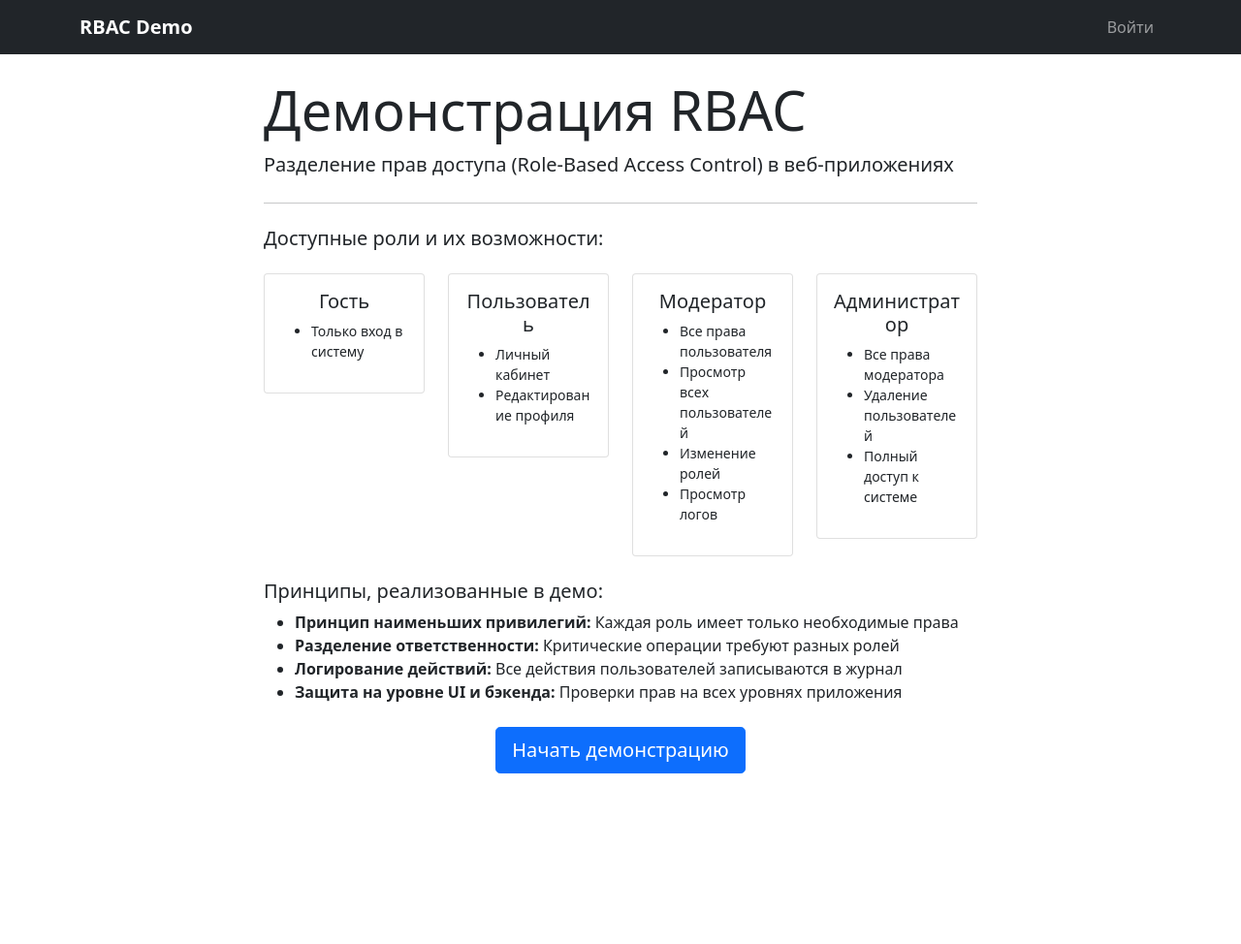
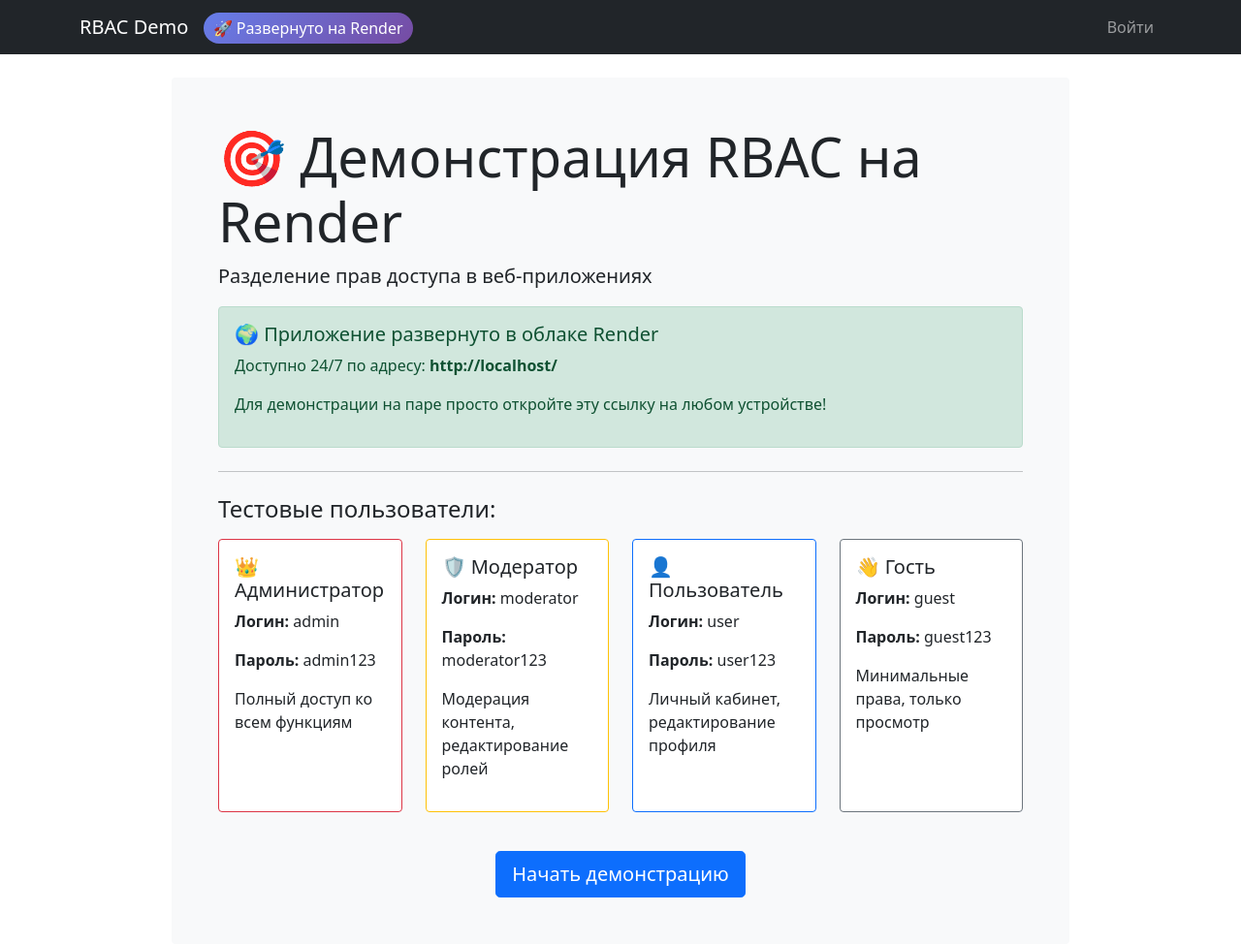
Before and after one commit to retvl/rbac-render-demo, a Flask app: page / in a window 1280 px wide. Shown: the whole page at 97% size. Before the commit the page ends 798 px from the top, so only its background shows below. Run offline with Flask 3, Linux system fonts and the light colour scheme.

Commit message:
RBAC Demo - веб-приложение с разделением прав доступа

```diff
--- a/app.py
+++ b/app.py
@@ -1,54 +1,74 @@
-from flask import Flask, render_template, request, redirect, url_for, flash, jsonify
-from flask_login import LoginManager, login_user, logout_user, login_required, current_user
-from models import db, User, AuditLog, Role, Permission
-from functools import wraps
-import datetime
+"""
+🚀 RBAC Demo - Развертывание на Render.com
+Сайт будет доступен 24/7 по адресу: ваш-проект.onrender.com
+"""
+
+import os
+from flask import Flask, render_template, request, session, redirect, url_for, flash
+from flask_sqlalchemy import SQLAlchemy
+from werkzeug.security import generate_password_hash, check_password_hash
+from datetime import datetime
 
 app = Flask(__name__)
-app.config['SECRET_KEY'] = 'your-secret-key-here'
-app.config['SQLALCHEMY_DATABASE_URI'] = 'sqlite:///database.db'
+
+# Конфигурация для Render
+app.config['SECRET_KEY'] = os.environ.get('SECRET_KEY', 'dev-secret-key-2024')
+
+# Используем PostgreSQL на Render, SQLite локально
+if os.environ.get('RENDER'):
+    # На Render используем PostgreSQL
+    database_url = os.environ.get('DATABASE_URL')
+    if database_url and database_url.startswith('postgres://'):
+        database_url = database_url.replace('postgres://', 'postgresql://', 1)
+    app.config['SQLALCHEMY_DATABASE_URI'] = database_url
+else:
+    # Локально используем SQLite
+    app.config['SQLALCHEMY_DATABASE_URI'] = 'sqlite:///rbac.db'
+
 app.config['SQLALCHEMY_TRACK_MODIFICATIONS'] = False
 
-db.init_app(app)
-login_manager = LoginManager(app)
-login_manager.login_view = 'login'
+db = SQLAlchemy(app)
 
-# Декоратор для проверки разрешений
-from functools import wraps
+# Модели данных
+class User(db.Model):
+    id = db.Column(db.Integer, primary_key=True)
+    username = db.Column(db.String(80), unique=True, nullable=False)
+    password_hash = db.Column(db.String(200), nullable=False)
+    role = db.Column(db.String(50), nullable=False, default='Пользователь')
+    email = db.Column(db.String(120), unique=True, nullable=False)
 
-def permission_required(permission):
-    def decorator(f):
-        @wraps(f)
-        @login_required
-        def decorated_function(*args, **kwargs):
-            if not current_user.has_permission(permission):
-                flash('У вас недостаточно прав для доступа к этой странице', 'danger')
-                return redirect(url_for('index'))
-            return f(*args, **kwargs)
-        return decorated_function
-    return decorator
+    def set_password(self, password):
+        self.password_hash = generate_password_hash(password)
 
-# Декоратор для проверки роли
-def role_required(role_name):
-    def decorator(f):
-        @wraps(f)
-        @login_required
-        def decorated_function(*args, **kwargs):
-            if current_user.role != role_name:
-                flash(f'Требуется роль {role_name}', 'danger')
-                return redirect(url_for('index'))
-            return f(*args, **kwargs)
-        return decorated_function
-    return decorator
+    def check_password(self, password):
+        return check_password_hash(self.password_hash, password)
 
-@login_manager.user_loader
-def load_user(user_id):
-    return User.query.get(int(user_id))
+class AuditLog(db.Model):
+    id = db.Column(db.Integer, primary_key=True)
+    username = db.Column(db.String(80), nullable=False)
+    action = db.Column(db.String(200), nullable=False)
+    timestamp = db.Column(db.DateTime, default=datetime.utcnow)
 
+# Определение прав
+ROLE_PERMISSIONS = {
+    'Гость': ['Просмотр'],
+    'Пользователь': ['Просмотр', 'Редактирование профиля', 'Создание контента'],
+    'Модератор': ['Просмотр', 'Редактирование профиля', 'Модерация контента',
+                  'Просмотр пользователей', 'Редактирование ролей'],
+    'Администратор': ['Просмотр', 'Редактирование профиля', 'Модерация контента',
+                      'Просмотр пользователей', 'Редактирование ролей',
+                      'Удаление пользователей', 'Просмотр логов', 'Управление системой']
+}
+
+# Главная страница
 @app.route('/')
 def index():
-    return render_template('index.html')
+    """Главная страница с информацией о проекте"""
+    return render_template('index.html',
+                          deployed_on_render=True,
+                          site_url=request.host_url)
 
+# Страница входа
 @app.route('/login', methods=['GET', 'POST'])
 def login():
     if request.method == 'POST':
@@ -58,143 +78,93 @@ def login():
         user = User.query.filter_by(username=username).first()
 
         if user and user.check_password(password):
-            login_user(user)
+            session['user_id'] = user.id
+            session['username'] = user.username
+            session['role'] = user.role
 
             # Логируем вход
             log = AuditLog(
-                user_id=user.id,
-                action=f'Пользователь {user.username} вошел в систему',
-                ip_address=request.remote_addr
+                username=user.username,
+                action=f"Пользователь {user.username} вошел в систему"
             )
             db.session.add(log)
             db.session.commit()
 
-            flash('Вы успешно вошли в систему!', 'success')
+            flash(f'Добро пожаловать, {user.username}!', 'success')
             return redirect(url_for('dashboard'))
-        else:
-            flash('Неверное имя пользователя или пароль', 'danger')
+
+        flash('Неверное имя пользователя или пароль', 'danger')
 
     return render_template('login.html')
 
+# Панель управления
+@app.route('/dashboard')
+def dashboard():
+    if 'user_id' not in session:
+        return redirect(url_for('login'))
+
+    user = User.query.get(session['user_id'])
+    return render_template('dashboard.html',
+                          user=user,
+                          permissions=ROLE_PERMISSIONS.get(user.role, []))
+
+# Панель администратора
+@app.route('/admin')
+def admin_panel():
+    if 'user_id' not in session or session['role'] != 'Администратор':
+        flash('Недостаточно прав для доступа', 'danger')
+        return redirect(url_for('dashboard'))
+
+    users = User.query.all()
+    logs = AuditLog.query.order_by(AuditLog.timestamp.desc()).limit(50).all()
+
+    return render_template('admin.html', users=users, logs=logs)
+
+# Выход
 @app.route('/logout')
-@login_required
 def logout():
-    # Логируем выход
-    log = AuditLog(
-        user_id=current_user.id,
-        action=f'Пользователь {current_user.username} вышел из системы',
-        ip_address=request.remote_addr
-    )
-    db.session.add(log)
-    db.session.commit()
+    if 'username' in session:
+        # Логируем выход
+        log = AuditLog(
+            username=session['username'],
+            action=f"Пользователь {session['username']} вышел из системы"
+        )
+        db.session.add(log)
+        db.session.commit()
 
-    logout_user()
+    session.clear()
     flash('Вы вышли из системы', 'info')
     return redirect(url_for('index'))
 
-@app.route('/dashboard')
-@login_required
-@permission_required(Permission.VIEW_DASHBOARD)
-def dashboard():
-    """Панель управления - доступна всем авторизованным пользователям с соответствующим разрешением"""
-    return render_template('user.html')
-
-@app.route('/admin')
-@login_required
-@role_required('Администратор')
-def admin_panel():
-    """Панель администратора - только для администраторов"""
-    users = User.query.all()
-    logs = AuditLog.query.order_by(AuditLog.timestamp.desc()).limit(50).all()
-    return render_template('admin.html', users=users, logs=logs)
-
-@app.route('/moderator')
-@login_required
-@permission_required(Permission.VIEW_ALL_USERS)
-def moderator_panel():
-    """Панель модератора - для модераторов и администраторов"""
-    users = User.query.all()
-    return render_template('moderator.html', users=users)
-
-@app.route('/api/users/<int:user_id>', methods=['DELETE'])
-@login_required
-@permission_required(Permission.DELETE_USERS)
-def delete_user(user_id):
-    """API для удаления пользователя - только для администраторов"""
-    if current_user.id == user_id:
-        return jsonify({'error': 'Нельзя удалить самого себя'}), 400
-
-    user = User.query.get_or_404(user_id)
-    db.session.delete(user)
-    db.session.commit()
-
-    log = AuditLog(
-        user_id=current_user.id,
-        action=f'Пользователь {current_user.username} удалил пользователя {user.username}',
-        ip_address=request.remote_addr
-    )
-    db.session.add(log)
-    db.session.commit()
-
-    return jsonify({'success': True})
-
-@app.route('/api/users/<int:user_id>/role', methods=['PUT'])
-@login_required
-@permission_required(Permission.EDIT_USERS)
-def change_user_role(user_id):
-    """API для изменения роли пользователя"""
-    user = User.query.get_or_404(user_id)
-    new_role = request.json.get('role')
-
-    if new_role not in Role.ROLES.keys():
-        return jsonify({'error': 'Неверная роль'}), 400
-
-    old_role = user.role
-    user.role = new_role
-    db.session.commit()
-
-    log = AuditLog(
-        user_id=current_user.id,
-        action=f'Пользователь {current_user.username} изменил роль пользователя {user.username} с {old_role} на {new_role}',
-        ip_address=request.remote_addr
-    )
-    db.session.add(log)
-    db.session.commit()
-
-    return jsonify({'success': True})
-
-# Инициализация базы данных и создание тестовых пользователей
-def init_db():
+# Инициализация базы данных
+def init_database():
+    """Создание тестовых пользователей"""
     with app.app_context():
         db.create_all()
 
-        # Создаем тестовых пользователей, если их нет
-        if not User.query.first():
-            # Администратор
-            admin = User(username='admin', email='admin@example.com', role='Администратор')
-            admin.set_password('admin123')
+        # Проверяем, есть ли уже администратор
+        if not User.query.filter_by(username='admin').first():
+            print("🔄 Создание тестовых пользователей...")
 
-            # Модератор
-            moderator = User(username='moderator', email='moderator@example.com', role='Модератор')
-            moderator.set_password('moderator123')
+            # Тестовые пользователи
+            users = [
+                ('admin', 'admin123', 'Администратор', 'admin@example.com'),
+                ('moderator', 'moderator123', 'Модератор', 'moderator@example.com'),
+                ('user', 'user123', 'Пользователь', 'user@example.com'),
+                ('guest', 'guest123', 'Гость', 'guest@example.com')
+            ]
 
-            # Обычный пользователь
-            user = User(username='user', email='user@example.com', role='Пользователь')
-            user.set_password('user123')
+            for username, password, role, email in users:
+                user = User(username=username, role=role, email=email)
+                user.set_password(password)
+                db.session.add(user)
 
-            # Гость (не активирован)
-            guest = User(username='guest', email='guest@example.com', role='Гость')
-            guest.set_password('guest123')
+            db.session.commit()
+            print("✅ Тестовые пользователи созданы!")
 
-            db.session.add_all([admin, moderator, user, guest])
-            db.session.commit()
-
-            print("Тестовые пользователи созданы:")
-            print("1. admin / admin123 (Администратор)")
-            print("2. moderator / moderator123 (Модератор)")
-            print("3. user / user123 (Пользователь)")
-            print("4. guest / guest123 (Гость)")
+# Инициализируем БД при запуске
+init_database()
 
 if __name__ == '__main__':
-    init_db()
-    app.run(debug=True, host='0.0.0.0', port=5000)
+    port = int(os.environ.get('PORT', 5000))
+    app.run(host='0.0.0.0', port=port, debug=False)
--- a/requirements.txt
+++ b/requirements.txt
@@ -1,4 +1,5 @@
 Flask==2.3.3
 Flask-SQLAlchemy==3.0.5
-Flask-Login==0.6.2
-werkzeug==2.3.7
+Werkzeug==2.3.7
+psycopg2-binary==2.9.7
+gunicorn==20.1.0
--- a/runtime.txt
+++ b/runtime.txt
@@ -0,0 +1 @@
+python-3.10.12
--- a/templates/base.html
+++ b/templates/base.html
@@ -3,34 +3,38 @@
 <head>
     <meta charset="UTF-8">
     <meta name="viewport" content="width=device-width, initial-scale=1.0">
-    <title>Демонстрация RBAC</title>
+    <title>{% block title %}RBAC Demo{% endblock %}</title>
     <link href="https://cdn.jsdelivr.net/npm/bootstrap@5.1.3/dist/css/bootstrap.min.css" rel="stylesheet">
     <style>
-        .navbar-brand { font-weight: bold; }
-        .permission-badge { margin-right: 5px; }
-        .log-entry {
-            font-family: monospace;
-            font-size: 0.9em;
-            border-left: 3px solid #007bff;
-            padding-left: 10px;
-            margin-bottom: 5px;
+        .render-badge {
+            background: linear-gradient(135deg, #667eea 0%, #764ba2 100%);
+            color: white;
+            padding: 5px 10px;
+            border-radius: 20px;
+            font-size: 0.8em;
+            margin-left: 10px;
         }
     </style>
 </head>
 <body>
     <nav class="navbar navbar-expand-lg navbar-dark bg-dark">
         <div class="container">
-            <a class="navbar-brand" href="{{ url_for('index') }}">RBAC Demo</a>
+            <a class="navbar-brand" href="/">
+                RBAC Demo
+                {% if deployed_on_render %}
+                <span class="render-badge">🚀 Развернуто на Render</span>
+                {% endif %}
+            </a>
 
-            <div class="navbar-nav ms-auto">
-                {% if current_user.is_authenticated %}
+            <div class="navbar-nav">
+                {% if session.get('user_id') %}
                     <span class="nav-item nav-link">
-                        {{ current_user.username }}
-                        <span class="badge bg-info">{{ current_user.role }}</span>
+                        {{ session.username }}
+                        <span class="badge bg-info">{{ session.role }}</span>
                     </span>
-                    <a class="nav-link" href="{{ url_for('logout') }}">Выйти</a>
+                    <a class="nav-link" href="/logout">Выйти</a>
                 {% else %}
-                    <a class="nav-link" href="{{ url_for('login') }}">Войти</a>
+                    <a class="nav-link" href="/login">Войти</a>
                 {% endif %}
             </div>
         </div>
@@ -40,7 +44,7 @@
         {% with messages = get_flashed_messages(with_categories=true) %}
             {% if messages %}
                 {% for category, message in messages %}
-                    <div class="alert alert-{{ category if category != 'message' else 'info' }} alert-dismissible fade show">
+                    <div class="alert alert-{{ category }} alert-dismissible fade show">
                         {{ message }}
                         <button type="button" class="btn-close" data-bs-dismiss="alert"></button>
                     </div>
@@ -52,41 +56,5 @@
     </div>
 
     <script src="https://cdn.jsdelivr.net/npm/bootstrap@5.1.3/dist/js/bootstrap.bundle.min.js"></script>
-    <script>
-        // JavaScript для динамических действий
-        function changeRole(userId, newRole) {
-            fetch(`/api/users/${userId}/role`, {
-                method: 'PUT',
-                headers: {
-                    'Content-Type': 'application/json',
-                },
-                body: JSON.stringify({ role: newRole })
-            })
-            .then(response => response.json())
-            .then(data => {
-                if (data.success) {
-                    location.reload();
-                } else {
-                    alert('Ошибка: ' + data.error);
-                }
-            });
-        }
-
-        function deleteUser(userId) {
-            if (confirm('Вы уверены, что хотите удалить этого пользователя?')) {
-                fetch(`/api/users/${userId}`, {
-                    method: 'DELETE'
-                })
-                .then(response => response.json())
-                .then(data => {
-                    if (data.success) {
-                        location.reload();
-                    } else {
-                        alert('Ошибка: ' + data.error);
-                    }
-                });
-            }
-        }
-    </script>
 </body>
 </html>
--- a/templates/index.html
+++ b/templates/index.html
@@ -2,82 +2,70 @@
 
 {% block content %}
 <div class="row justify-content-center">
-    <div class="col-md-8">
-        <div class="jumbotron">
-            <h1 class="display-4">Демонстрация RBAC</h1>
-            <p class="lead">Разделение прав доступа (Role-Based Access Control) в веб-приложениях</p>
+    <div class="col-md-10">
+        <div class="jumbotron bg-light p-5 rounded">
+            <h1 class="display-4">🎯 Демонстрация RBAC на Render</h1>
+            <p class="lead">Разделение прав доступа в веб-приложениях</p>
+
+            {% if deployed_on_render %}
+            <div class="alert alert-success">
+                <h5>🌍 Приложение развернуто в облаке Render</h5>
+                <p>Доступно 24/7 по адресу: <strong>{{ site_url }}</strong></p>
+                <p>Для демонстрации на паре просто откройте эту ссылку на любом устройстве!</p>
+            </div>
+            {% endif %}
+
             <hr class="my-4">
 
-            <h5>Доступные роли и их возможности:</h5>
-            <div class="row mt-4">
-                <div class="col-md-3">
-                    <div class="card">
-                        <div class="card-body text-center">
-                            <h5 class="card-title">Гость</h5>
-                            <ul class="text-start small">
-                                <li>Только вход в систему</li>
-                            </ul>
+            <h4>Тестовые пользователи:</h4>
+            <div class="row mt-3">
+                <div class="col-md-3 mb-3">
+                    <div class="card border-danger h-100">
+                        <div class="card-body">
+                            <h5 class="card-title">👑 Администратор</h5>
+                            <p><strong>Логин:</strong> admin</p>
+                            <p><strong>Пароль:</strong> admin123</p>
+                            <p>Полный доступ ко всем функциям</p>
                         </div>
                     </div>
                 </div>
-                <div class="col-md-3">
-                    <div class="card">
-                        <div class="card-body text-center">
-                            <h5 class="card-title">Пользователь</h5>
-                            <ul class="text-start small">
-                                <li>Личный кабинет</li>
-                                <li>Редактирование профиля</li>
-                            </ul>
+
+                <div class="col-md-3 mb-3">
+                    <div class="card border-warning h-100">
+                        <div class="card-body">
+                            <h5 class="card-title">🛡️ Модератор</h5>
+                            <p><strong>Логин:</strong> moderator</p>
+                            <p><strong>Пароль:</strong> moderator123</p>
+                            <p>Модерация контента, редактирование ролей</p>
                         </div>
                     </div>
                 </div>
-                <div class="col-md-3">
-                    <div class="card">
-                        <div class="card-body text-center">
-                            <h5 class="card-title">Модератор</h5>
-                            <ul class="text-start small">
-                                <li>Все права пользователя</li>
-                                <li>Просмотр всех пользователей</li>
-                                <li>Изменение ролей</li>
-                                <li>Просмотр логов</li>
-                            </ul>
+
+                <div class="col-md-3 mb-3">
+                    <div class="card border-primary h-100">
+                        <div class="card-body">
+                            <h5 class="card-title">👤 Пользователь</h5>
+                            <p><strong>Логин:</strong> user</p>
+                            <p><strong>Пароль:</strong> user123</p>
+                            <p>Личный кабинет, редактирование профиля</p>
                         </div>
                     </div>
                 </div>
-                <div class="col-md-3">
-                    <div class="card">
-                        <div class="card-body text-center">
-                            <h5 class="card-title">Администратор</h5>
-                            <ul class="text-start small">
-                                <li>Все права модератора</li>
-                                <li>Удаление пользователей</li>
-                                <li>Полный доступ к системе</li>
-                            </ul>
+
+                <div class="col-md-3 mb-3">
+                    <div class="card border-secondary h-100">
+                        <div class="card-body">
+                            <h5 class="card-title">👋 Гость</h5>
+                            <p><strong>Логин:</strong> guest</p>
+                            <p><strong>Пароль:</strong> guest123</p>
+                            <p>Минимальные права, только просмотр</p>
                         </div>
                     </div>
                 </div>
             </div>
 
-            <div class="mt-4">
-                <h5>Принципы, реализованные в демо:</h5>
-                <ul>
-                    <li><strong>Принцип наименьших привилегий:</strong> Каждая роль имеет только необходимые права</li>
-                    <li><strong>Разделение ответственности:</strong> Критические операции требуют разных ролей</li>
-                    <li><strong>Логирование действий:</strong> Все действия пользователей записываются в журнал</li>
-                    <li><strong>Защита на уровне UI и бэкенда:</strong> Проверки прав на всех уровнях приложения</li>
-                </ul>
-            </div>
-
             <div class="text-center mt-4">
-                {% if not current_user.is_authenticated %}
-                    <a class="btn btn-primary btn-lg" href="{{ url_for('login') }}" role="button">
-                        Начать демонстрацию
-                    </a>
-                {% else %}
-                    <a class="btn btn-success btn-lg" href="{{ url_for('dashboard') }}" role="button">
-                        Перейти в личный кабинет
-                    </a>
-                {% endif %}
+                <a href="/login" class="btn btn-primary btn-lg">Начать демонстрацию</a>
             </div>
         </div>
     </div>
```
Also changed, not shown: render.yaml (+19 -0 lines), 2 other files.
